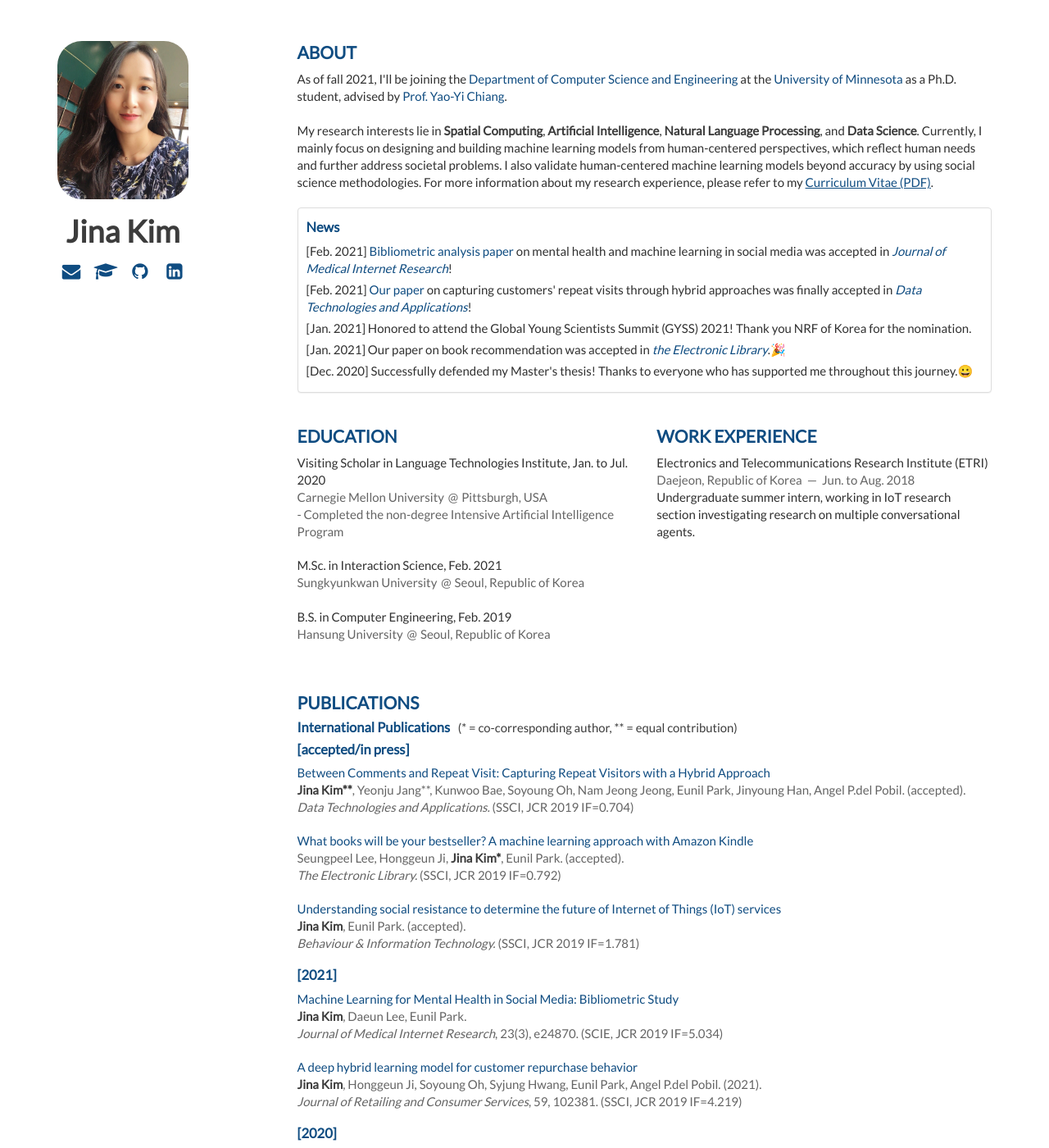
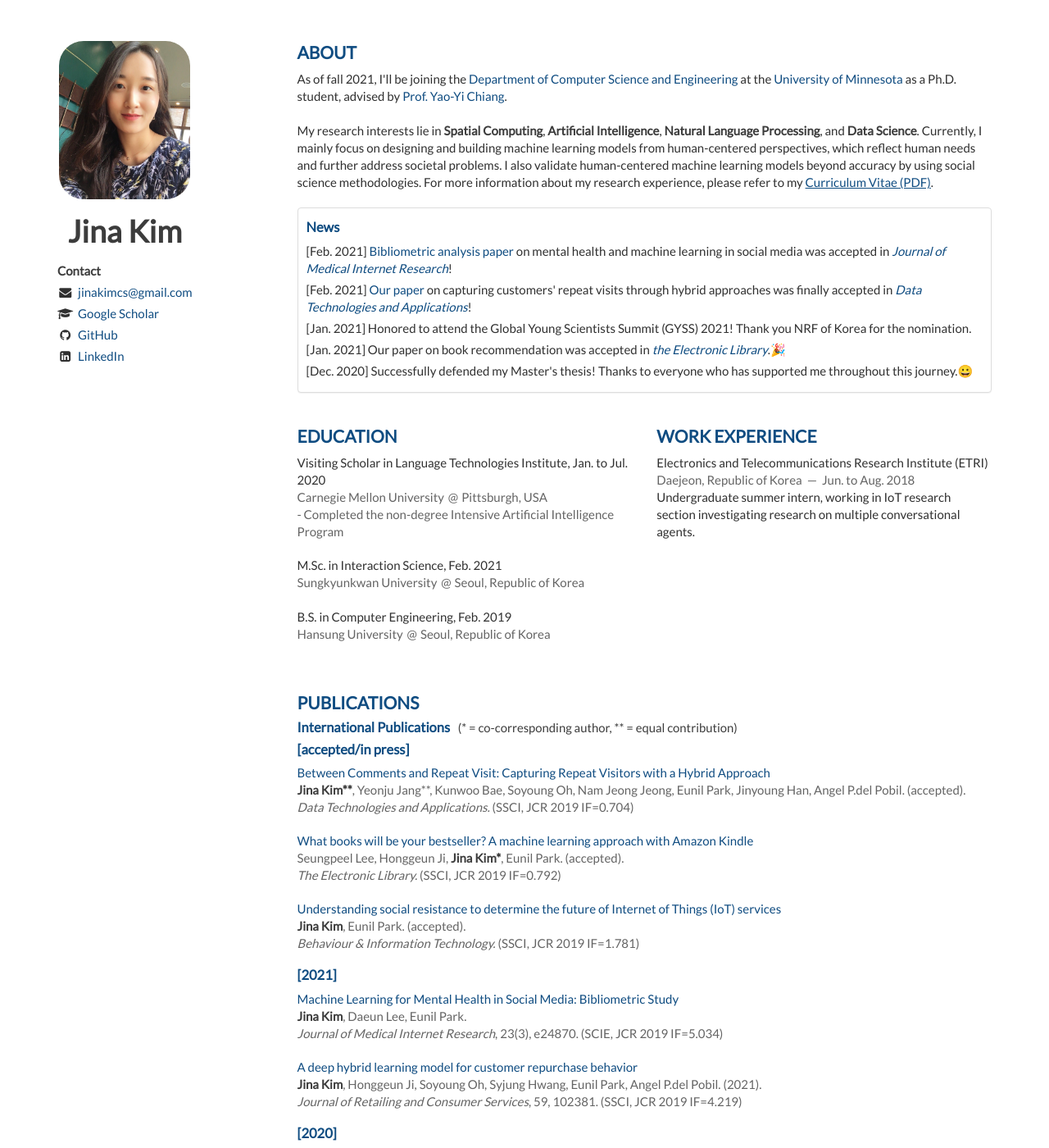
Before and after one commit to Jina-Kim/Jina-Kim.github.io, a Jekyll site: the page built from index.html, in a window 1280 px wide and 1400 px high. Shown: the whole window at 82% size. Built offline with Jekyll 4.4.1, drawn with Linux system fonts in a browser that asks for light colours; nearby versions of some CDN libraries; the list of posts is cut into pages by our own code.

Commit message:
Update layout.html

```diff
--- a/_layouts/layout.html
+++ b/_layouts/layout.html
@@ -21,7 +21,13 @@
                 <div class="fixed-condition">
                     <img src="{{ site.website_full }}static/img/profile.jpg" class="me">
                     <h1 id="my_name">{{ site.name }}</h1>
-                    <h2 id="my_link"><a href="{{ site.email_full }}"><i class="fa fa-envelope fa-fw"></i></a> &nbsp; <a href="{{ site.google_scholar }}"> <i class="fa fa-graduation-cap fa-fw"></i></a> &nbsp; <a href="{{ site.github }}"><i class="fa fa-github fa-fw"></i></a> &nbsp; <a href="{{ site.linkedin }}"><i class="fa fa-linkedin-square fa-fw"></i></a></h2>
+                    <ul class="list-unstyled">
+                        <li><em>Contact</em></li>
+                        <li><i class="fa fa-envelope fa-fw"></i>&nbsp; <a href="{{ site.email_full }}">{{ site.email }}</a></li>
+                        <li><i class="fa fa-graduation-cap fa-fw"></i>&nbsp; <a href="{{ site.google_scholar }}">Google Scholar</a></li>
+                        <li><i class="fa fa-github fa-fw"></i>&nbsp; <a href="{{ site.github }}">GitHub</a></li>
+                        <li><i class="fa fa-linkedin-square fa-fw"></i>&nbsp; <a href="{{ site.linkedin }}">LinkedIn</a></li>
+                    </ul>
                 </div>
             </header>
             <div class="col-sm-9 col-sm-offset-3">
--- a/static/css/main.css
+++ b/static/css/main.css
@@ -51,11 +51,6 @@ h1 {
     margin-bottom: 20px;
     font-weight: 900;
     text-transform: none;
-    text-align: center;
-}
-
-#my_link{
-    font-size: 150%;
     text-align: center;
 }
 
```
